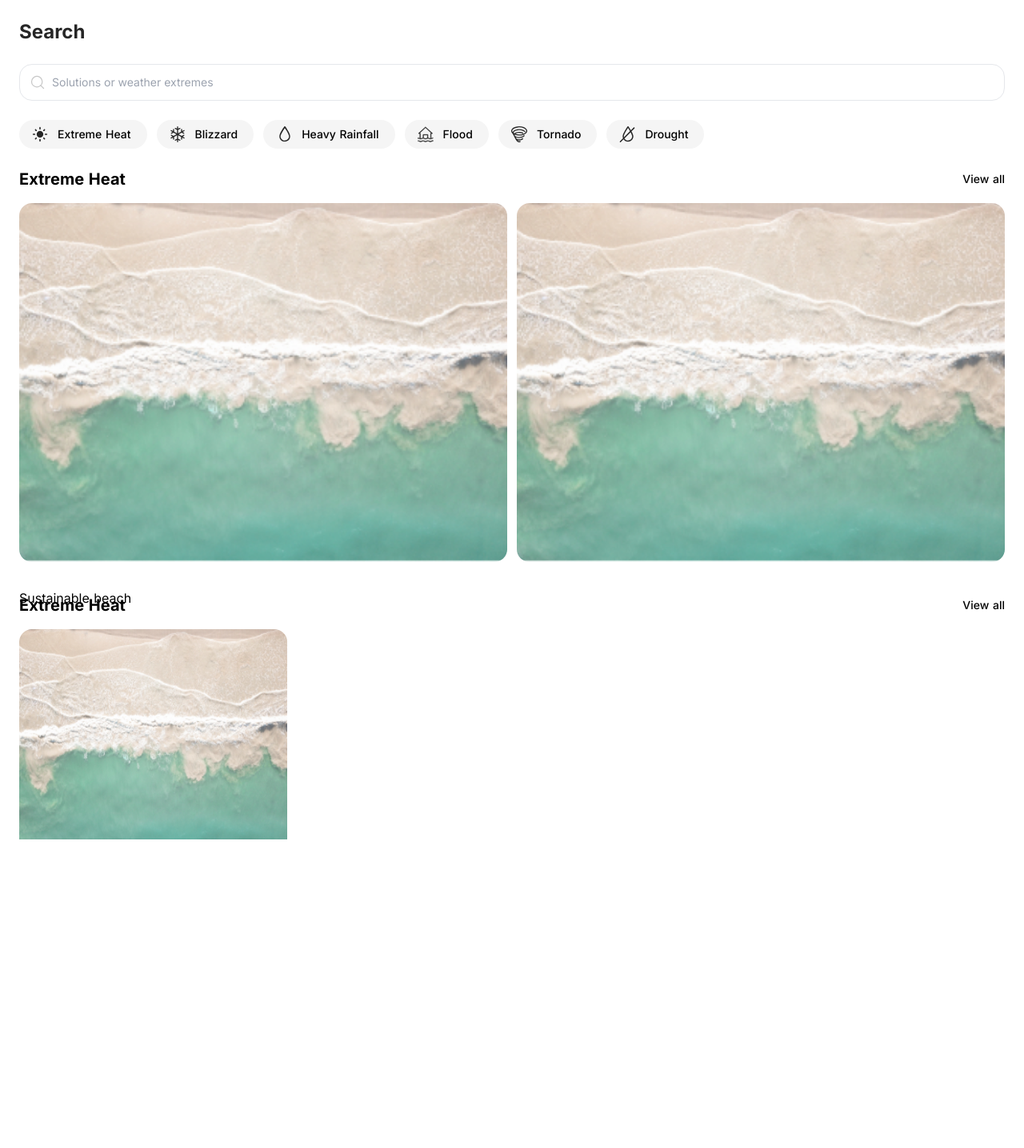
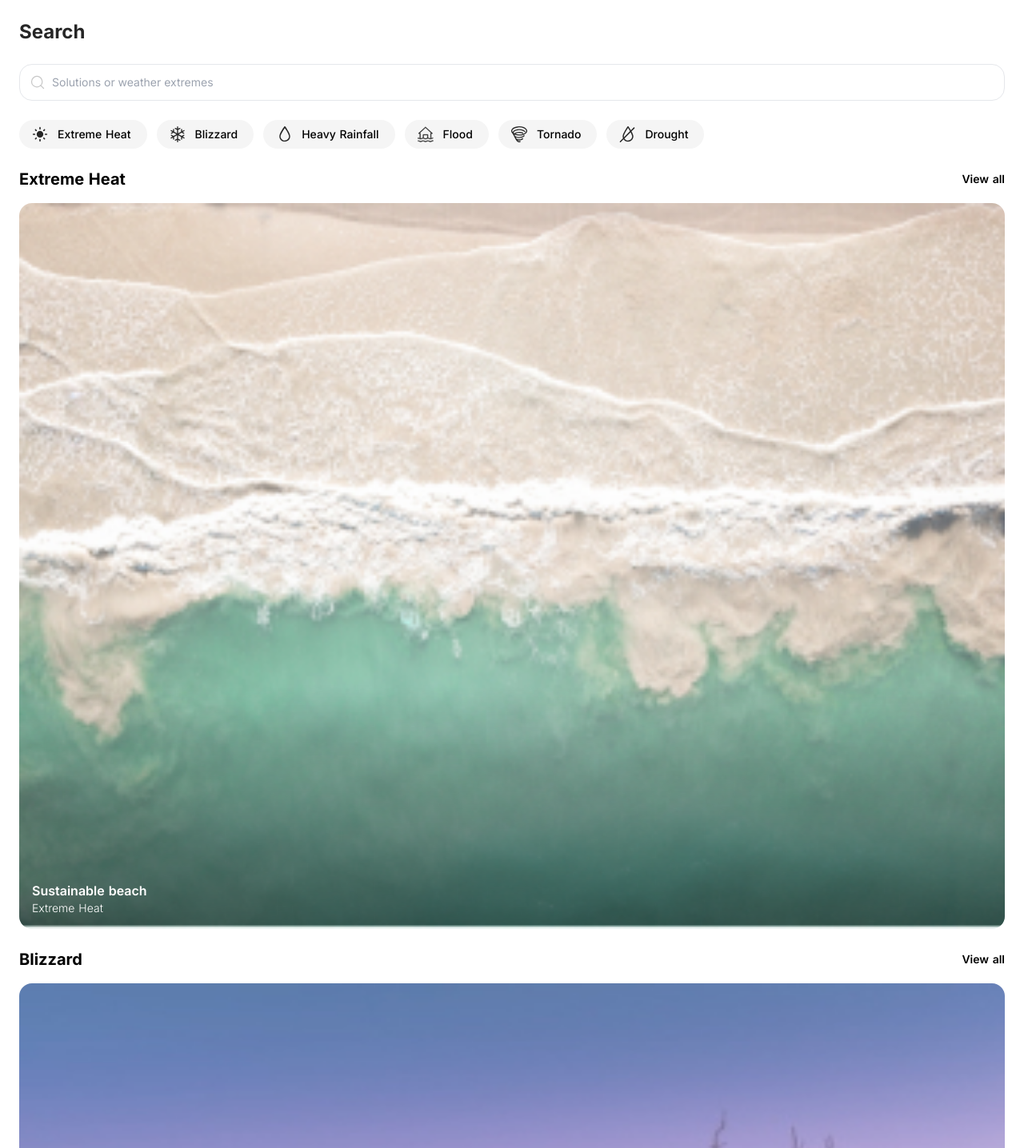
Before and after one commit to TheRealPolatic/solut, a Nuxt app: page /searchSolutions in a window 1280 px wide. Shown: the top 1436 px of the page at 80% size. Before the commit the page ends 1074 px from the top, so only its background shows below. Built offline with nearby package versions, Linux system fonts and the light colour scheme.

Commit message:
feat: add weather extreme slider

```diff
--- a/components/Search/CategorySlider.vue
+++ b/components/Search/CategorySlider.vue
@@ -1,6 +1,8 @@
 <template>
-  <div class="category-scrollbar flex w-full overflow-x-scroll overflow-y-hidden">
-    <SearchCategoryTile v-for="category in categories" :key="category.id" :category="category" />
+  <div>
+    <div class="category-scrollbar flex w-full overflow-x-scroll overflow-y-hidden">
+      <SearchCategoryTile v-for="category in categories" :key="category.id" :category="category" />
+    </div>
   </div>
 </template>
 
--- a/components/Search/SearchSolutionsSection.vue
+++ b/components/Search/SearchSolutionsSection.vue
@@ -18,34 +18,23 @@
     <SearchCategorySlider />
 
     <div v-if="searchValue == ''">
-      <div class="my-6">
-        <div class="flex justify-between">
-          <h2 class="text-xl font-bold">Extreme Heat</h2>
-          <p class="text-sm font-medium mt-1">View all</p>
-        </div>
-        <div class="flex overflow-x-auto whitespace-nowrap">
-          <img class="w-full h-full rounded-2xl my-4 mr-3" src="@/assets/images/sustainable.jpg" />
-          <img class="w-full h-full rounded-2xl my-4" src="@/assets/images/sustainable.jpg" />
-        </div>
-      </div>
+      <SearchWeatherExtremeSlider v-for="solution in solutions" :key="solution.title" :solution="solution" />
     </div>
 
     <div v-else-if="searchValue !== ''">
       <SearchSolutionCard v-for="solution in filteredName" :key="solution.title" :solution="solution" />
     </div>
 
-    <div class="my-6">
+    <!-- <div class="my-6">
       <div class="flex justify-between">
         <h2 class="text-xl font-bold">Extreme Heat</h2>
         <p class="text-sm font-medium mt-1">View all</p>
       </div>
-      <div class="flex overflow-x-auto whitespace-nowrap">
-        <div class="">
-          <img class="w-full h-full relative rounded-2xl my-4 mr-3" src="@/assets/images/sustainable.jpg" />
-          <div class="absolute bottom-10">Sustainable beach</div>
-        </div>
+      <div class="flex overflow-x-auto overflow-y-hidden whitespace-nowrap">
+        <img class="h-full rounded-2xl my-4 mr-3" src="@/assets/images/sustainable.jpg" />
+        <img class="h-full rounded-2xl my-4 mr-3" src="@/assets/images/sustainable.jpg" />
       </div>
-    </div>
+    </div> -->
   </div>
 </template>
 
@@ -57,12 +46,12 @@ export default {
       solutions: [
         {
           title: 'Sustainable beach',
-          category: 'Extreme heat',
+          categories: [{ id: 0, title: 'Extreme Heat', icon: 'heat-dark.svg' }],
           coverImage: 'sustainable.jpg',
         },
         {
           title: 'Avoiding wildfire',
-          category: 'Extreme drought',
+          categories: [{ id: 0, title: 'Blizzard', icon: 'heat-dark.svg' }],
           coverImage: 'drought.jpg',
         },
       ],
--- a/components/Search/SolutionCard.vue
+++ b/components/Search/SolutionCard.vue
@@ -8,7 +8,11 @@
           </div>
           <div class="flex-1 min-w-0">
             <p class="text-sm font-bold text-gray-900 truncate">{{ solution.title }}</p>
-            <p class="text-sm text-gray-500 truncate">{{ solution.category }}</p>
+            <div class="flex">
+              <p v-for="category in solution.categories" :key="category.id" :category="category" class="text-sm text-gray-500 truncate">
+                {{ category.title }}
+              </p>
+            </div>
           </div>
           <div>
             <a href="#"> <img class="h-5 w-5 text-gray-400" src="@/assets/icons/chevron-right.svg" /> </a>
--- /dev/null
+++ b/components/Search/WeatherExtremeSlider.vue
@@ -0,0 +1,37 @@
+<template>
+  <div class="my-6">
+    <div class="flex justify-between">
+      <h2 v-for="category in solution.categories" :key="category.id" :category="category" class="text-xl font-bold">
+        {{ category.title }}
+      </h2>
+      <p class="text-sm font-semibold mt-1">View all</p>
+    </div>
+    <div class="">
+      <div class="relative">
+        <img class="w-full relative h-full rounded-2xl my-4 mr-3" :src="require(`~/assets/images/${solution.coverImage}`)" />
+        <div class="absolute bottom-0">
+          <img class="rounded-2xl w-screen" src="@/assets/images/overlay.png" />
+        </div>
+        <div class="absolute bottom-0 m-4 text-white">
+          <div class="font-semibold">{{ solution.title }}</div>
+          <div v-for="category in solution.categories" :key="category.id" :category="category" class="font-light text-sm">
+            {{ category.title }}
+          </div>
+        </div>
+      </div>
+    </div>
+  </div>
+</template>
+
+<script>
+export default {
+  props: {
+    solution: {
+      type: Object,
+      default() {
+        return {}
+      },
+    },
+  },
+}
+</script>
```
Also changed, not shown: assets/images/overlay.png (added).
